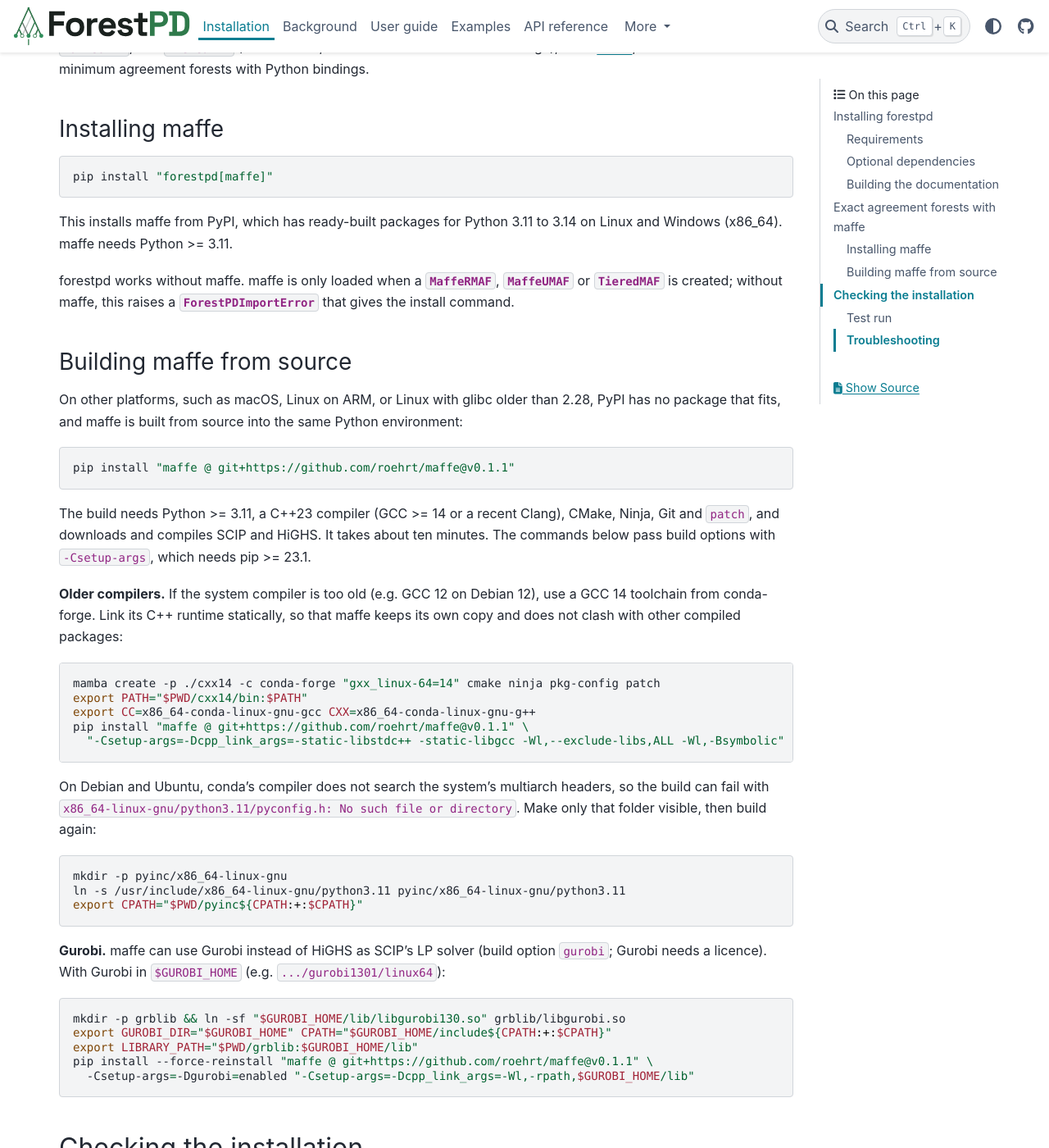
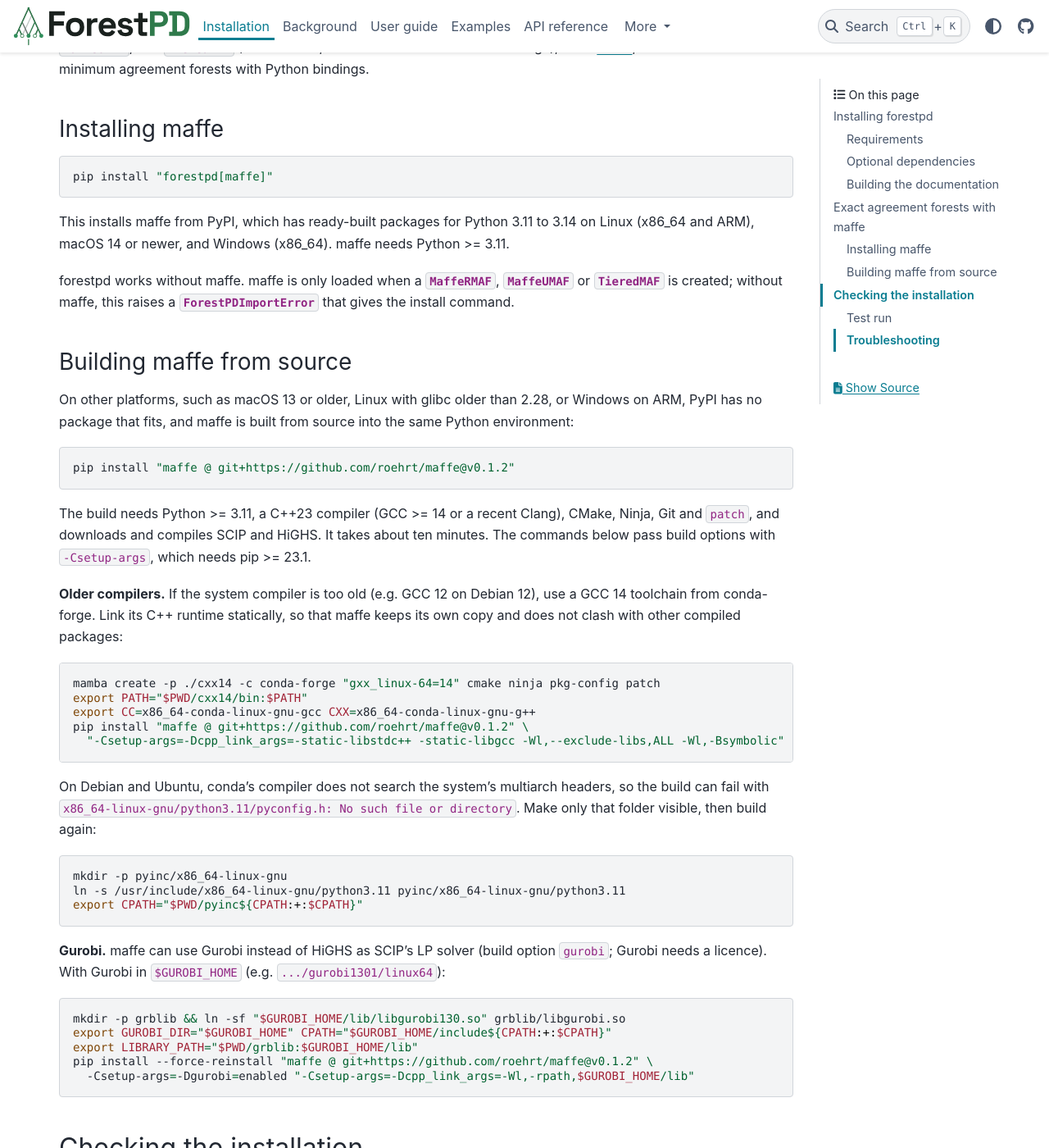
Before and after one commit to nholtgrefe/forestpd, a Sphinx documentation site: the page built from docs/source/installation.rst, in a window 1280 px wide and 1400 px high, scrolled down 1567 px. Shown: the whole window at 82% size. Built offline with Sphinx 7.4.7 and the PyData theme 0.15.4, drawn with Linux system fonts in a browser that asks for light colours; some of the changed text lies outside the part shown.

Commit message:
Update installation instructions and changelog for maffe 0.1.2 compatibility

```diff
--- a/docs/source/installation.rst
+++ b/docs/source/installation.rst
@@ -86,8 +86,8 @@ Installing maffe
 
    pip install "forestpd[maffe]"
 
-This installs maffe from PyPI, which has ready-built packages for Python 3.11 to 3.14 on Linux and
-Windows (x86_64). maffe needs Python >= 3.11.
+This installs maffe from PyPI, which has ready-built packages for Python 3.11 to 3.14 on Linux
+(x86_64 and ARM), macOS 14 or newer, and Windows (x86_64). maffe needs Python >= 3.11.
 
 forestpd works without maffe. maffe is only loaded when a :class:`~forestpd.maf.MaffeRMAF`,
 :class:`~forestpd.maf.MaffeUMAF` or :class:`~forestpd.maf.TieredMAF` is created; without maffe,
@@ -96,12 +96,12 @@ this raises a :class:`~forestpd.ForestPDImportError` that gives the install comm
 Building maffe from source
 ~~~~~~~~~~~~~~~~~~~~~~~~~~
 
-On other platforms, such as macOS, Linux on ARM, or Linux with glibc older than 2.28, PyPI has no
-package that fits, and maffe is built from source into the same Python environment:
+On other platforms, such as macOS 13 or older, Linux with glibc older than 2.28, or Windows on ARM,
+PyPI has no package that fits, and maffe is built from source into the same Python environment:
 
 .. code-block:: bash
 
-   pip install "maffe @ git+https://github.com/roehrt/maffe@v0.1.1"
+   pip install "maffe @ git+https://github.com/roehrt/maffe@v0.1.2"
 
 The build needs Python >= 3.11, a C++23 compiler (GCC >= 14 or a recent Clang), CMake, Ninja, Git
 and ``patch``, and downloads and compiles SCIP and HiGHS. It takes about ten minutes. The commands
@@ -116,7 +116,7 @@ does not clash with other compiled packages:
    mamba create -p ./cxx14 -c conda-forge "gxx_linux-64=14" cmake ninja pkg-config patch
    export PATH="$PWD/cxx14/bin:$PATH"
    export CC=x86_64-conda-linux-gnu-gcc CXX=x86_64-conda-linux-gnu-g++
-   pip install "maffe @ git+https://github.com/roehrt/maffe@v0.1.1" \
+   pip install "maffe @ git+https://github.com/roehrt/maffe@v0.1.2" \
      "-Csetup-args=-Dcpp_link_args=-static-libstdc++ -static-libgcc -Wl,--exclude-libs,ALL -Wl,-Bsymbolic"
 
 On Debian and Ubuntu, conda's compiler does not search the system's multiarch headers, so the
@@ -137,7 +137,7 @@ Gurobi needs a licence). With Gurobi in ``$GUROBI_HOME`` (e.g. ``.../gurobi1301/
    mkdir -p grblib && ln -sf "$GUROBI_HOME/lib/libgurobi130.so" grblib/libgurobi.so
    export GUROBI_DIR="$GUROBI_HOME" CPATH="$GUROBI_HOME/include${CPATH:+:$CPATH}"
    export LIBRARY_PATH="$PWD/grblib:$GUROBI_HOME/lib"
-   pip install --force-reinstall "maffe @ git+https://github.com/roehrt/maffe@v0.1.1" \
+   pip install --force-reinstall "maffe @ git+https://github.com/roehrt/maffe@v0.1.2" \
      -Csetup-args=-Dgurobi=enabled "-Csetup-args=-Dcpp_link_args=-Wl,-rpath,$GUROBI_HOME/lib"
 
 Checking the installation
--- a/pyproject.toml
+++ b/pyproject.toml
@@ -43,10 +43,10 @@ phylozoo = [
     "phylozoo>=0.4.1",
 ]
 # Optional: minimum agreement forests (forestpd.maf: MaffeRMAF, MaffeUMAF, TieredMAF). maffe
-# needs Python >= 3.11 and has wheels for Linux and Windows on x86_64; elsewhere it is built
-# from source (see the installation guide).
+# needs Python >= 3.11 and has wheels for Linux (x86_64, ARM), macOS 14+ and Windows; elsewhere
+# it is built from source (see the installation guide).
 maffe = [
-    "maffe>=0.1.1",
+    "maffe>=0.1.2",
 ]
 test = [
     "pytest>=7.0.0",
--- a/src/forestpd/__init__.py
+++ b/src/forestpd/__init__.py
@@ -17,7 +17,7 @@ The public entry points are :class:`MaxMPDInstance` (build it once, then call
 
 from __future__ import annotations
 
-__version__ = "0.1.1"
+__version__ = "0.1.2"
 
 from .api import evaluate_maxmpd, optimize_many_maxmpd, optimize_maxmpd
 from .core import PhyloTree, TaxonRegistry
```
Also changed, not shown: README.md (+1 -2 lines), docs/source/changelog.rst (+7 -0 lines), 1 other file.
